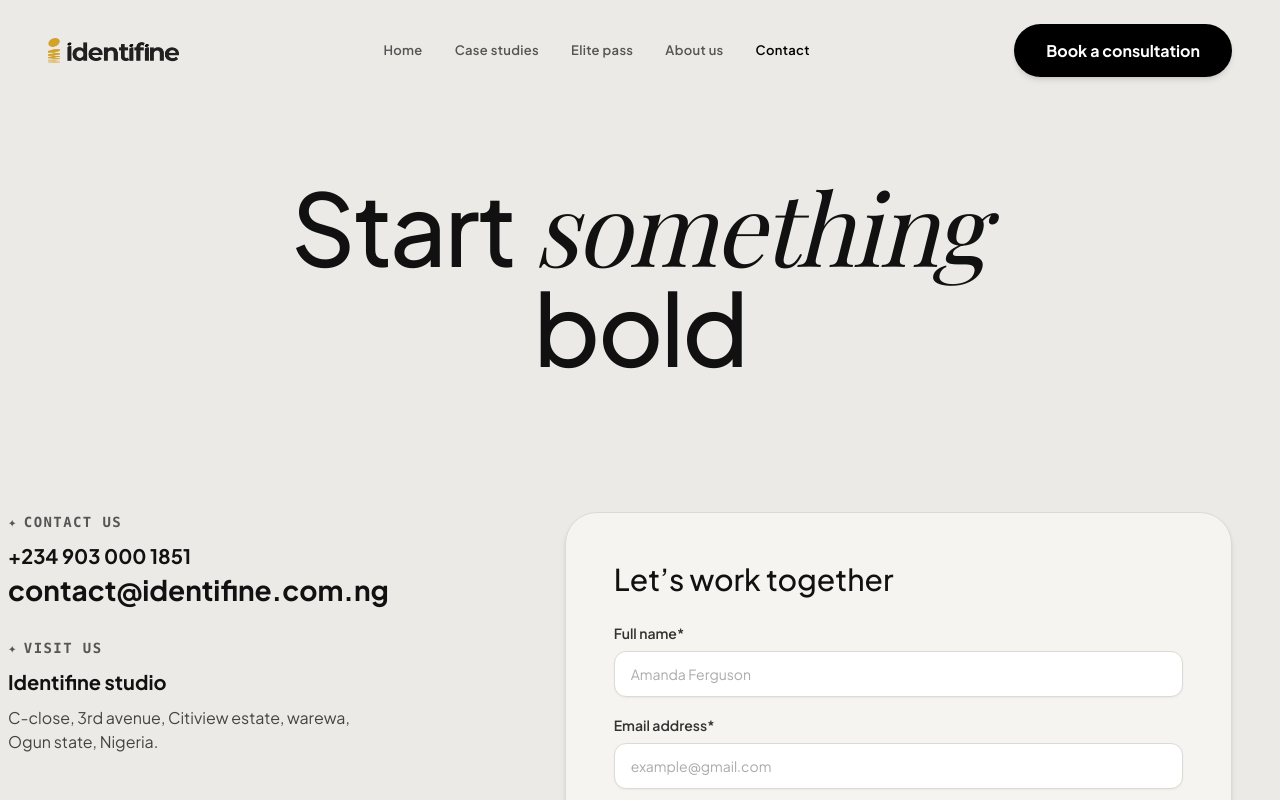
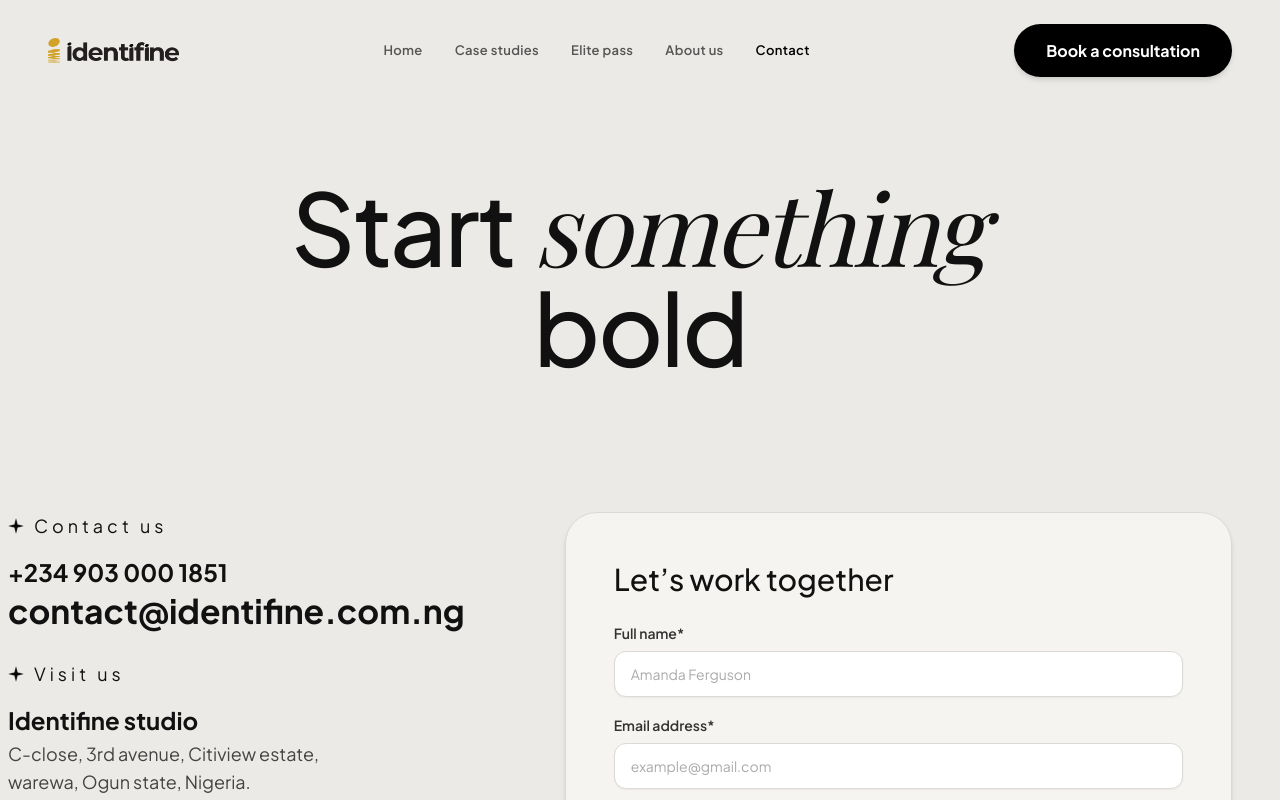
Before and after one commit to 0001-DEV/Identifine, a React (Vite) app: page /contact in a window 1280 px wide. Shown: the top 800 px of the page. Built offline with nearby package versions, Linux system fonts and the light colour scheme; the HTML template or start-up script is replaced by a standard one; a web font is replaced by a local one.

Commit message:
Update Contact page container width to 96rem, break quote line after simple, render starIcon before Contact us and Visit us taglines in regular font weight

```diff
--- a/src/pages/ContactPage.jsx
+++ b/src/pages/ContactPage.jsx
@@ -64,7 +64,7 @@ export default function ContactPage() {
 
   return (
     <div className="bg-[#EBEAE6] min-h-screen pt-36 sm:pt-44 pb-28 px-6 sm:px-12 text-[#111111] overflow-hidden">
-      <div className="max-w-[88rem] mx-auto space-y-24 sm:space-y-32">
+      <div className="max-w-[96rem] mx-auto space-y-24 sm:space-y-32">
 
         {/* Header - Reduced width, centered & font-medium */}
         <div className="max-w-4xl mx-auto text-center pb-2">
@@ -81,36 +81,58 @@ export default function ContactPage() {
 
             <div className="space-y-8">
               {/* Contact us */}
-              <div className="space-y-2.5">
-                <div className="text-xs sm:text-sm font-mono uppercase tracking-widest text-[#555555] font-bold flex items-center gap-1.5">
-                  <span>✦</span> Contact us
+              <div className="space-y-3">
+                <div className="inline-flex items-center justify-start gap-2.5">
+                  <img
+                    src={starIcon}
+                    alt=""
+                    className="w-4 h-4 object-contain brightness-0"
+                  />
+                  <span
+                    className="font-galano font-normal text-base sm:text-lg text-[#111111] normal-case"
+                    style={{ letterSpacing: '4px' }}
+                  >
+                    Contact us
+                  </span>
                 </div>
-                <div className="space-y-1">
-                  <a href="tel:+2349030001851" className="block text-lg sm:text-xl font-bold text-[#111111] hover:text-[#E2B857] transition-colors">
+                <div className="space-y-1 pt-1">
+                  <a href="tel:+2349030001851" className="block text-xl sm:text-2xl font-bold text-[#111111] hover:text-[#E2B857] transition-colors">
                     +234 903 000 1851
                   </a>
-                  <a href="mailto:contact@identifine.com.ng" className="text-xl sm:text-2xl lg:text-[1.75rem] font-bold text-[#111111] block hover:text-[#E2B857] transition-colors leading-tight">
+                  <a href="mailto:contact@identifine.com.ng" className="text-2xl sm:text-3xl lg:text-[2.1rem] font-bold text-[#111111] block hover:text-[#E2B857] transition-colors leading-tight">
                     contact@identifine.com.ng
                   </a>
                 </div>
               </div>
 
               {/* Visit us */}
-              <div className="space-y-2.5">
-                <div className="text-xs sm:text-sm font-mono uppercase tracking-widest text-[#555555] font-bold flex items-center gap-1.5">
-                  <span>✦</span> Visit us
+              <div className="space-y-3">
+                <div className="inline-flex items-center justify-start gap-2.5">
+                  <img
+                    src={starIcon}
+                    alt=""
+                    className="w-4 h-4 object-contain brightness-0"
+                  />
+                  <span
+                    className="font-galano font-normal text-base sm:text-lg text-[#111111] normal-case"
+                    style={{ letterSpacing: '4px' }}
+                  >
+                    Visit us
+                  </span>
                 </div>
-                <div className="text-lg sm:text-xl font-bold text-[#111111]">Identifine studio</div>
-                <p className="text-sm sm:text-base text-[#444444] leading-relaxed font-normal max-w-sm">
-                  C-close, 3rd avenue, Citiview estate, warewa, Ogun state, Nigeria.
-                </p>
+                <div className="space-y-1 pt-1">
+                  <div className="text-xl sm:text-2xl font-bold text-[#111111]">Identifine studio</div>
+                  <p className="text-base sm:text-lg text-[#444444] leading-relaxed font-normal max-w-sm">
+                    C-close, 3rd avenue, Citiview estate, warewa, Ogun state, Nigeria.
+                  </p>
+                </div>
               </div>
             </div>
 
             {/* Founder Note - Bottom Aligned to Right Container */}
             <div className="pt-6 border-t border-[#DCDAD4] space-y-3.5 mt-auto">
-              <p className="text-base sm:text-lg font-galano font-medium text-[#111111] leading-relaxed">
-                “Every great project begins with a simple conversation — let’s start yours.”
+              <p className="text-lg sm:text-xl font-galano font-normal text-[#111111] leading-relaxed">
+                “Every great project begins with a simple <br /> conversation — let’s start yours.”
               </p>
 
               <div className="flex items-center gap-3.5 pt-1">
```
